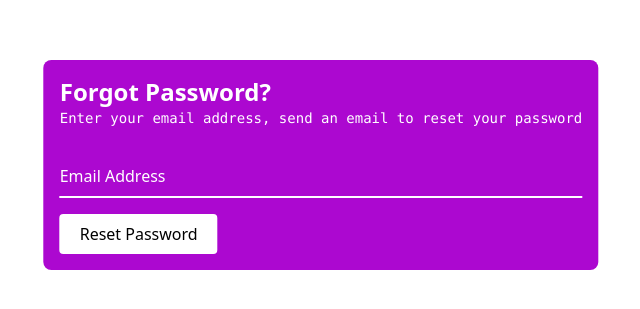
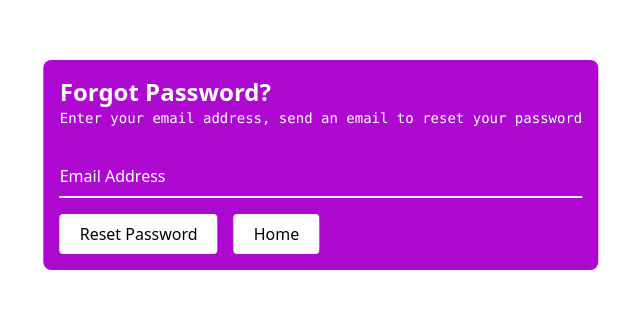
Before and after one commit to ArShadhinJr/alaapon, a React (Vite) app: page /forgot in a window 1280 px wide. Shown: the part 235-544 px from the top of the page, without its empty margins (319-959 px from the left). Built offline with nearby package versions, Linux system fonts and the light colour scheme.

Commit message:
add: home button in forgot page

```diff
--- a/src/Components/Forgot/Forgot.jsx
+++ b/src/Components/Forgot/Forgot.jsx
@@ -46,6 +46,8 @@ const Forgot = () => {
         <form onSubmit={handleResetPassword}>
             <Input type="email" name="email" label="Email Address" />
             <Button className="bg-white text-black mt-4">Reset Password</Button>
+            <Button className="bg-white text-black mt-4 ms-4" onClick={() => navigate('/')}>Home</Button>
+
         </form>
     </CenterDiv>
     </>
```
